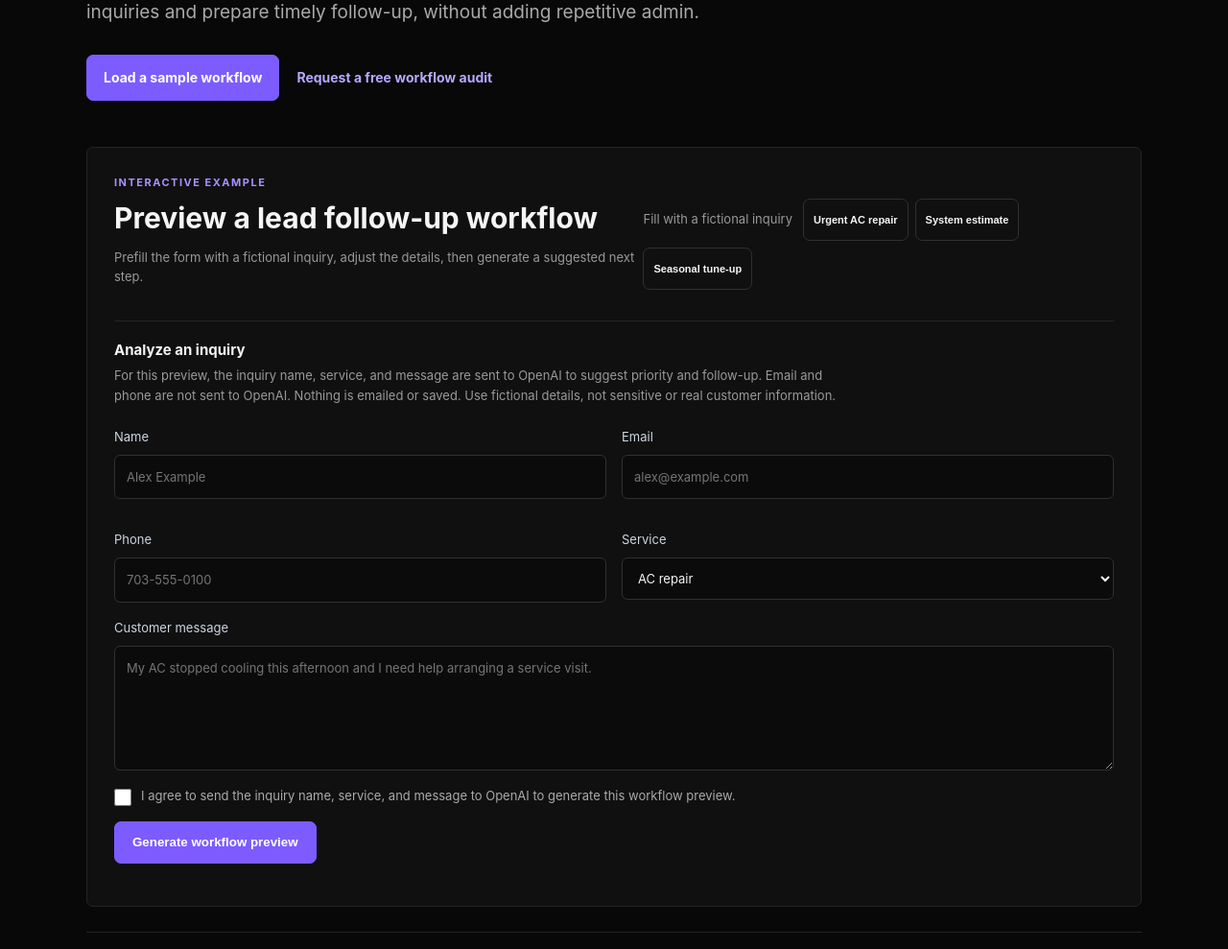
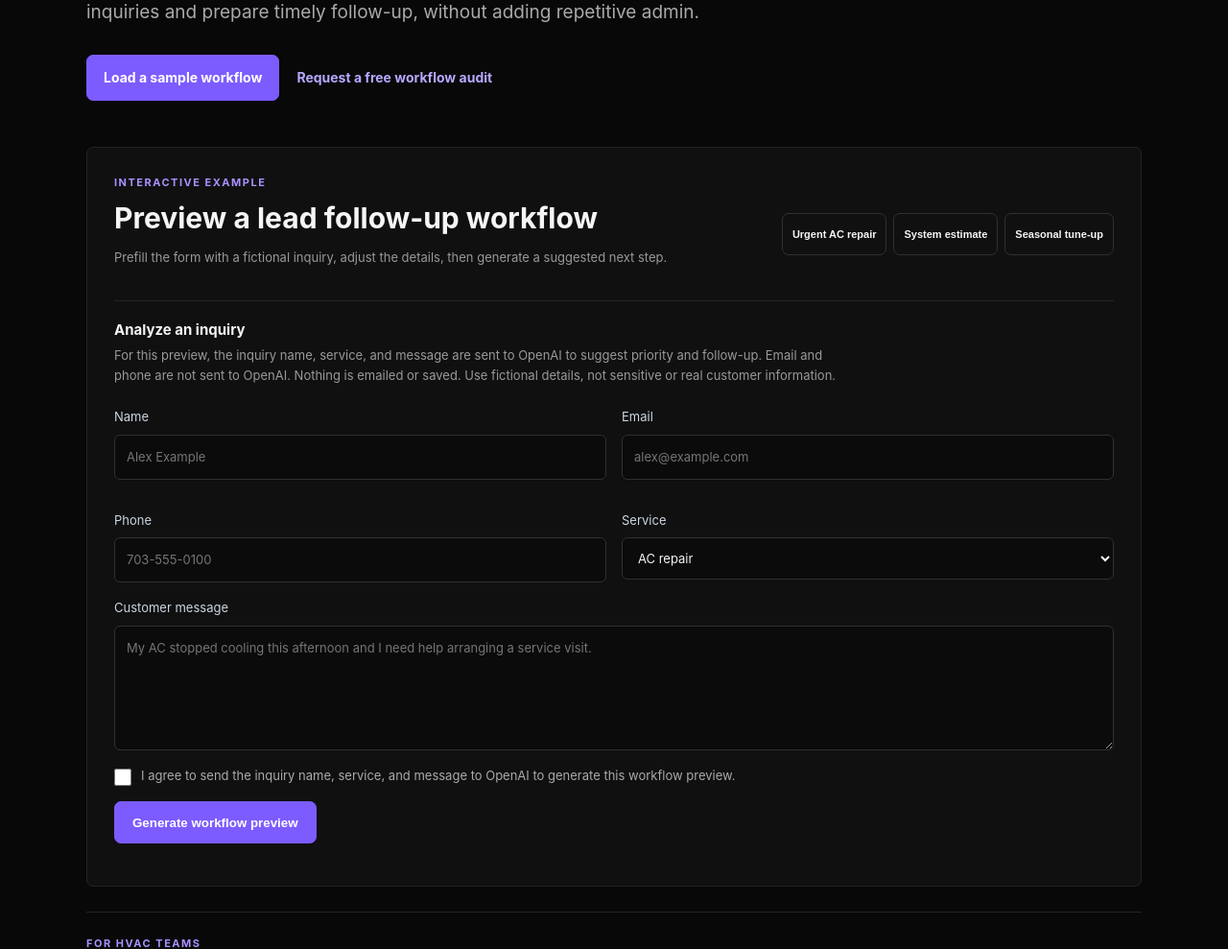
Before and after one commit to EliMoore500/noitrez-automation-demo, a Flask app: page / in a window 1280 px wide. Shown: the part 455-1444 px from the top of the page at 96% size. Run offline with Flask 3, Linux system fonts and the light colour scheme.

Commit message:
Remove sample inquiry helper label

```diff
--- a/templates/index.html
+++ b/templates/index.html
@@ -39,7 +39,7 @@
     <section class="card demo-card" id="lead-demo">
       <div class="section-heading form-heading">
         <div><div class="section-kicker">INTERACTIVE EXAMPLE</div><h2>Preview a lead follow-up workflow</h2><p class="muted">Prefill the form with a fictional inquiry, adjust the details, then generate a suggested next step.</p></div>
-        <div class="scenario-group" role="group" aria-label="Fill the form with a sample inquiry"><span class="muted">Fill with a fictional inquiry</span><button class="scenario" data-scenario="emergency" type="button" aria-pressed="false">Urgent AC repair</button><button class="scenario" data-scenario="installation" type="button" aria-pressed="false">System estimate</button><button class="scenario" data-scenario="maintenance" type="button" aria-pressed="false">Seasonal tune-up</button></div>
+        <div class="scenario-group" role="group" aria-label="Sample inquiry scenarios"><button class="scenario" data-scenario="emergency" type="button" aria-pressed="false">Urgent AC repair</button><button class="scenario" data-scenario="installation" type="button" aria-pressed="false">System estimate</button><button class="scenario" data-scenario="maintenance" type="button" aria-pressed="false">Seasonal tune-up</button></div>
       </div>
       <div class="live-form-intro">
         <h3>Analyze an inquiry</h3>
```
